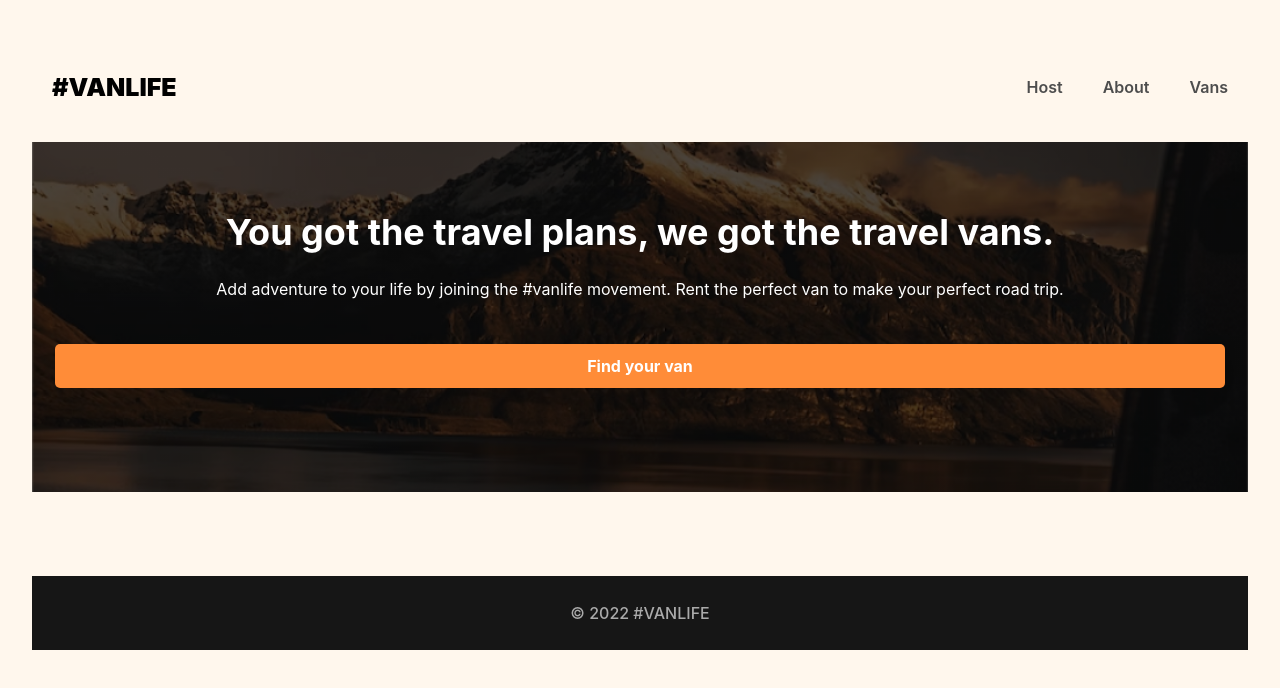
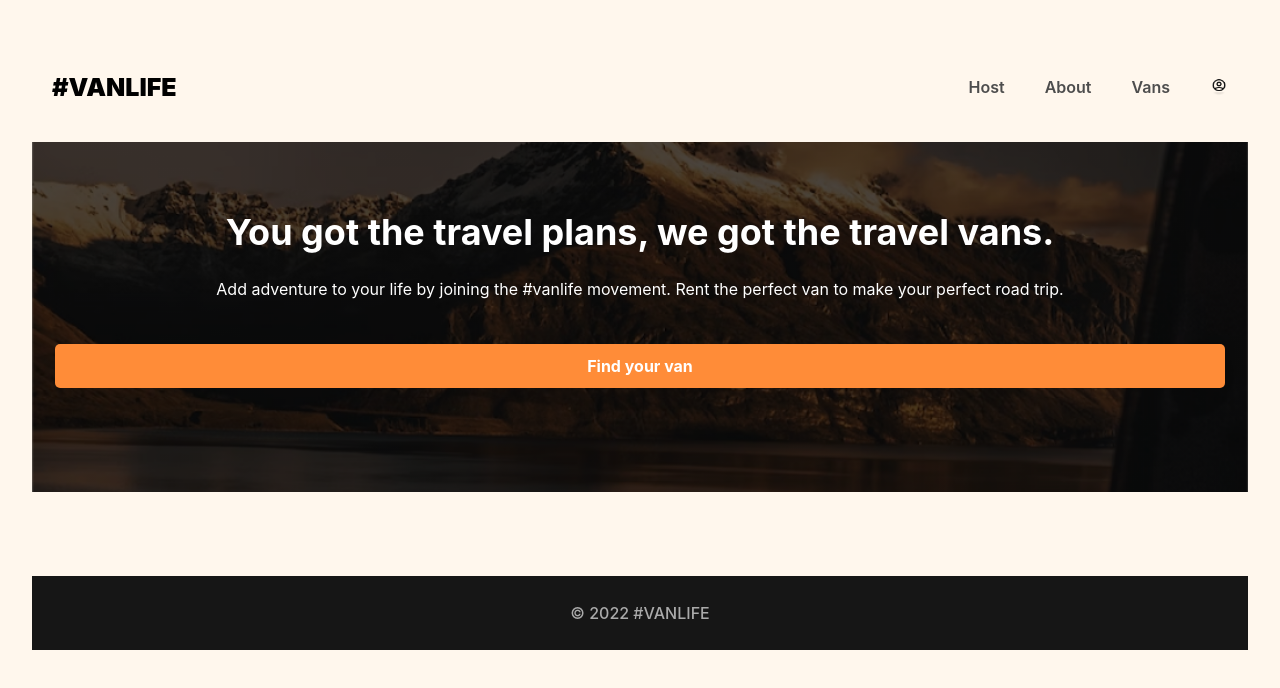
Before and after one commit to Rcf47/React_router_project, a React (Vite) app: page / in a window 1280 px wide. Shown: the top 688 px of the page. Built offline with nearby package versions, Linux system fonts and the light colour scheme; what miragejs would draw is missing.

Commit message:
feat: login page

```diff
--- a/src/components/App.jsx
+++ b/src/components/App.jsx
@@ -17,11 +17,13 @@
 import HostVanInfo from '../pages/Host/HostVanInfo'
 import NotFound from '../pages/NotFound'
 import Error from './Error'
+import Login from '../pages/Login'
 
 const router = createBrowserRouter(createRoutesFromElements(
   <Route path="/" element={<Layout />} errorElement={<Error />}>
     <Route index element={<Home />} />
     <Route path="about" element={<About />} />
+    <Route path="login" element={<Login />} />
     <Route path="vans" element={<Vans />} loader={vansLoader} />
     <Route path="vans/:id" element={<VanDetail />} />
     <Route path="host" element={<HostLayout />}>
--- a/src/components/Header.jsx
+++ b/src/components/Header.jsx
@@ -1,4 +1,5 @@
 import { Link, NavLink } from "react-router-dom"
+import avImg from "../assets/images/avatar-icon.png"
 
 function Header() {
 
@@ -15,6 +16,12 @@
         <NavLink style={({ isActive }) => isActive ? activeNavLink : null} to="/host">Host</NavLink>
         <NavLink style={({ isActive }) => isActive ? activeNavLink : null} to="/about">About</NavLink>
         <NavLink style={({ isActive }) => isActive ? activeNavLink : null} to="/vans">Vans</NavLink>
+        <Link to="login" className="login-link">
+          <img
+            src={avImg}
+            className="login-icon"
+          />
+        </Link>
       </nav>
     </header >
   )
```
Also changed, not shown: src/assets/images/avatar-icon.png (added).
